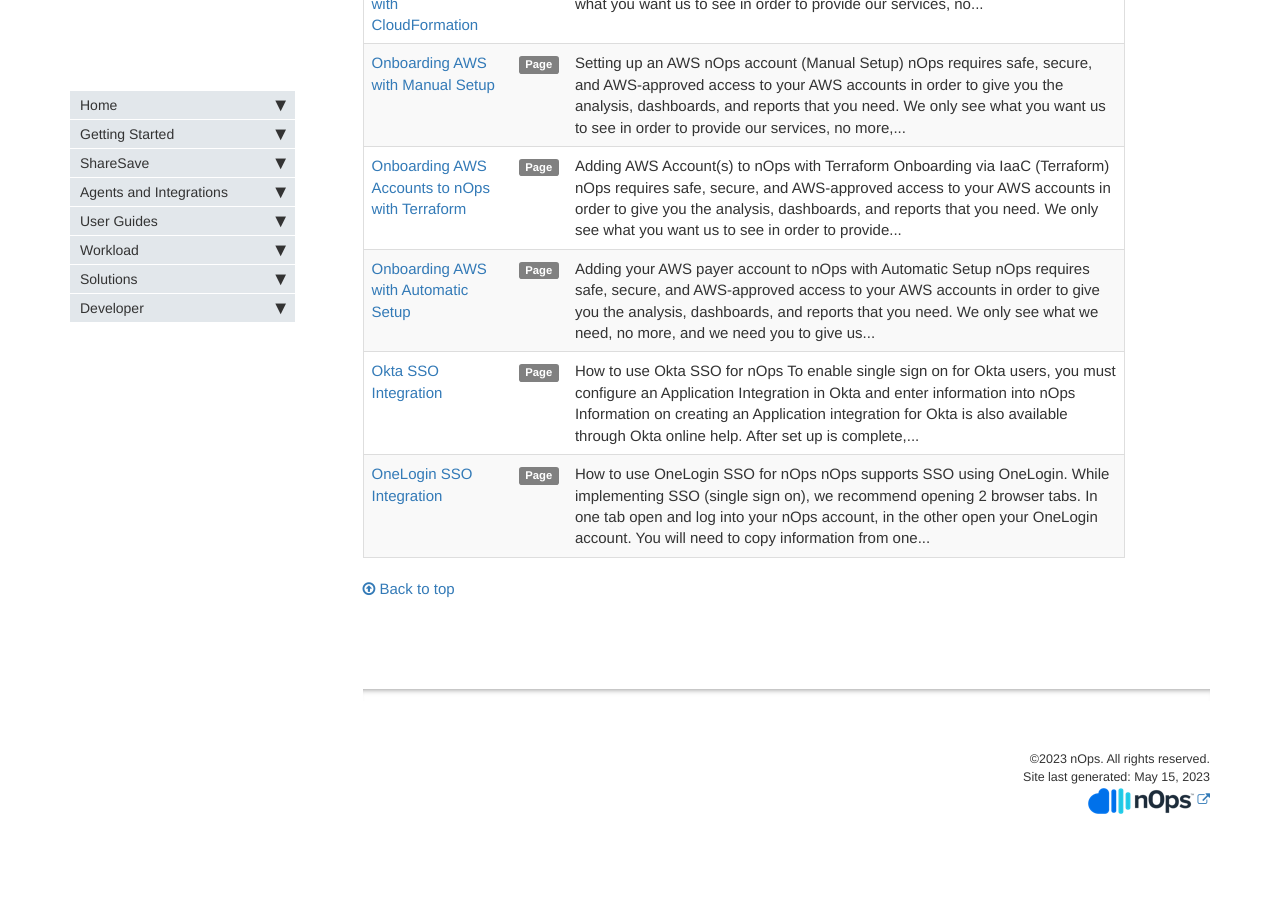
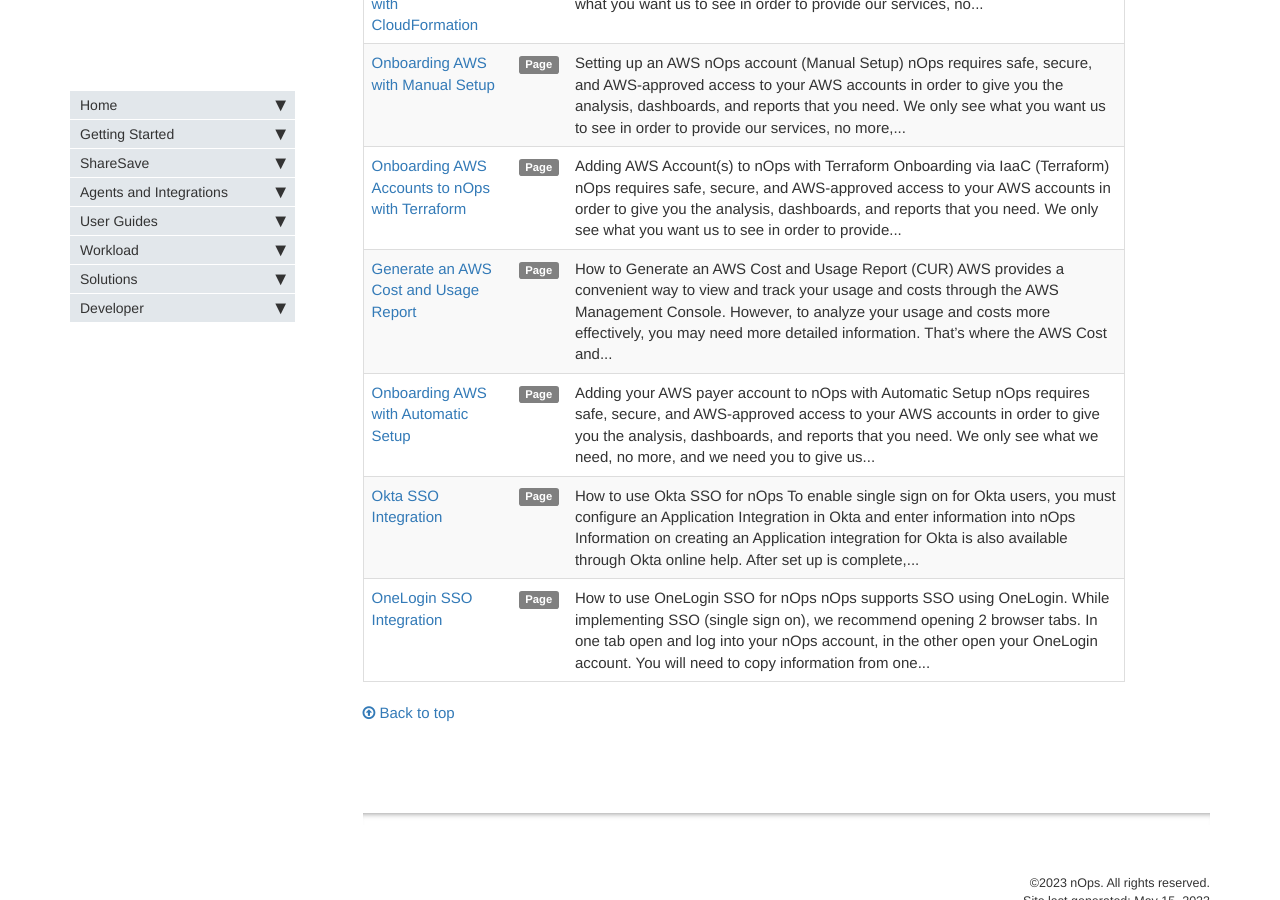
Before and after one commit to vickynovlani/nops-docs, a Jekyll site: the page built from pages/tags/tag_onboarding.md, in a window 1280 px wide and 900 px high, scrolled down 923 px. Built offline with Jekyll 4.4.1, drawn with Linux system fonts in a browser that asks for light colours; comment, search, counter and statistics services are not loaded; before the commit the page ends 1798 px from its top, so only the background shows below that; part of the change alters nothing that is shown.

Commit message:
added CUR steps

```diff
--- a/_data/sidebars/mydoc_sidebar.yml
+++ b/_data/sidebars/mydoc_sidebar.yml
@@ -58,6 +58,10 @@ entries:
 
         - title: Onboarding Accounts with CloudFormation
           url: /onboarding-aws-with-cloudformation.html
+          output: web
+
+        - title: Generate an AWS Cost and Usage Report
+          url: /onboarding-generate-a-cur.html
           output: web
 
       - title: IAM
--- /dev/null
+++ b/pages/GettingStarted/Onboarding/onboarding-generate-a-cur.md
@@ -0,0 +1,44 @@
+---
+title: Generate an AWS Cost and Usage Report
+keywords: setup, onboarding, CUR
+tags: [getting_started, onboarding]
+sidebar: mydoc_sidebar
+permalink: onboarding-generate-a-cur.html
+folder: GettingStarted
+---
+
+
+# How to Generate an AWS Cost and Usage Report (CUR) #
+
+
+AWS provides a convenient way to view and track your usage and costs through the AWS Management Console. However, to analyze your usage and costs more effectively, you may need more detailed information. That's where the AWS Cost and Usage Report (CUR) comes in. The CUR provides detailed usage and cost data for your AWS resources, and you can use it to create custom reports or perform cost and usage analyses. In this article, we will discuss how to request AWS to generate a CUR and how far back it usually goes.
+
+
+## Requesting AWS to Generate a CUR ##
+
+
+To generate a CUR, you need to request it through the AWS Management Console. Follow these steps:
+1. Log in to your AWS account and go to the AWS Management Console.
+1. In the Services menu, click on "Cost and Usage Reports" under the "Billing and Cost Management" section.
+1. Click on the "Create report" button.
+1. In the "Report name" field, enter a name for your report.
+1. Select "Hourly" or "Daily" for the "Time unit" field.
+1. In the "S3 bucket" field, enter the name of the S3 bucket where you want to store the CUR.
+1. (Optional) Select "GZIP" for the "Compression type" field if you want to compress your report.
+1. Click on the "Next" button.
+1. In the "Report content" section, select the data you want to include in your report.
+1. In the "Time range" section, select the time range for your report.
+1. In the "Additional report details" section, you can add tags or choose an IAM role for the report.
+1. Click on the "Review and complete" button.
+1. Review your report settings and click on the "Create report" button.
+
+
+AWS will start generating your CUR, and you will receive an email notification once it's ready. You can download the report from the S3 bucket you specified during the report creation process.
+
+
+## How Far Back Does AWS Go with the CUR? ##
+AWS keeps a rolling 13 months of cost and usage data. Therefore, if you request a CUR today, you can access cost and usage data going back up to 13 months from the current date. However, keep in mind that the first report you generate may only include data from the day you created the report onwards, as AWS does not store usage and cost data indefinitely.
+
+In conclusion, generating a CUR in AWS is a straightforward process that provides you with detailed cost and usage data for your AWS resources. By requesting a CUR, you can analyze your usage and costs more effectively, create custom reports, and perform cost and usage analyses. Keep in mind that AWS stores 13 months of cost and usage data, and the first report you generate may only include data from the day you created the report onwards.
+
+Depending on th circumstanc, you may be able to [Backfill a CUR file](backfilling-a-cur-file.html)
```
